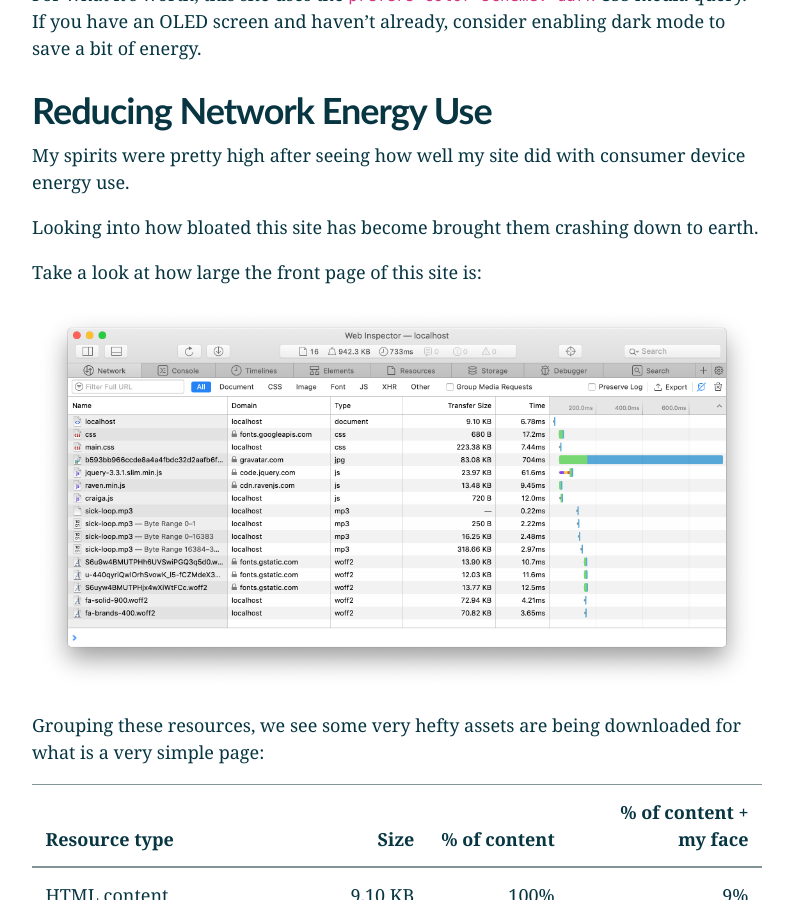
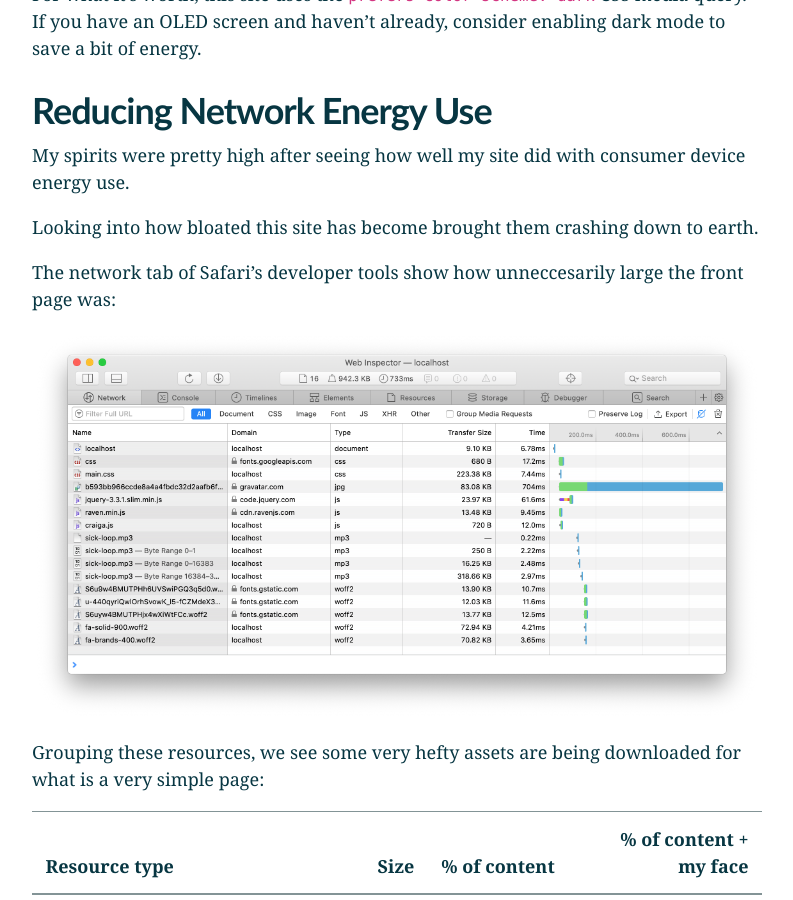
Before and after one commit to craiga/craiga.id.au, a Jekyll site: the page built from _posts/2019-07-31-craiga-id-au-carbon-footprint.markdown, in a window 1280 px wide and 900 px high, scrolled down 1599 px. Shown: the whole window, without its empty margins (53-846 px from the left). Built offline with Jekyll 4.4.1, drawn with Linux system fonts in a browser that asks for light colours; our own code applies the rules of GitHub Pages for plain Markdown files.

Commit message:
Update 2019-07-31-craiga-id-au-carbon-footprint.markdown

```diff
--- a/_posts/2019-07-31-craiga-id-au-carbon-footprint.markdown
+++ b/_posts/2019-07-31-craiga-id-au-carbon-footprint.markdown
@@ -47,7 +47,7 @@ My spirits were pretty high after seeing how well my site did with consumer devi
 
 Looking into how bloated this site has become brought them crashing down to earth.
 
-Take a look at how large the front page of this site is:
+The network tab of Safari's developer tools show how unneccesarily large the front page was:
 
 ![Network tab of Safari developer tools before optimisation](/assets/craiga-id-au-carbon-footprint/network-before.png)
 
```
